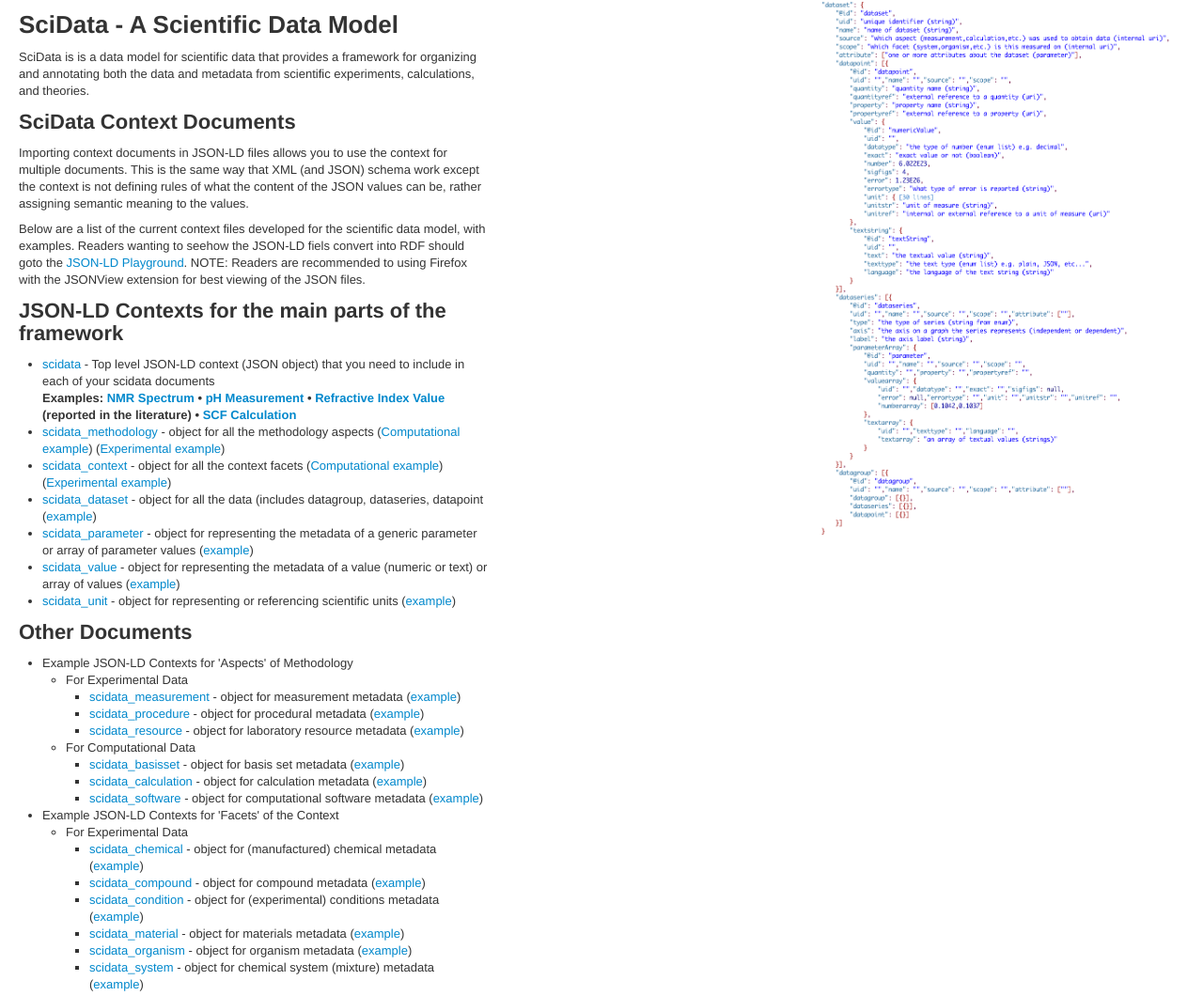
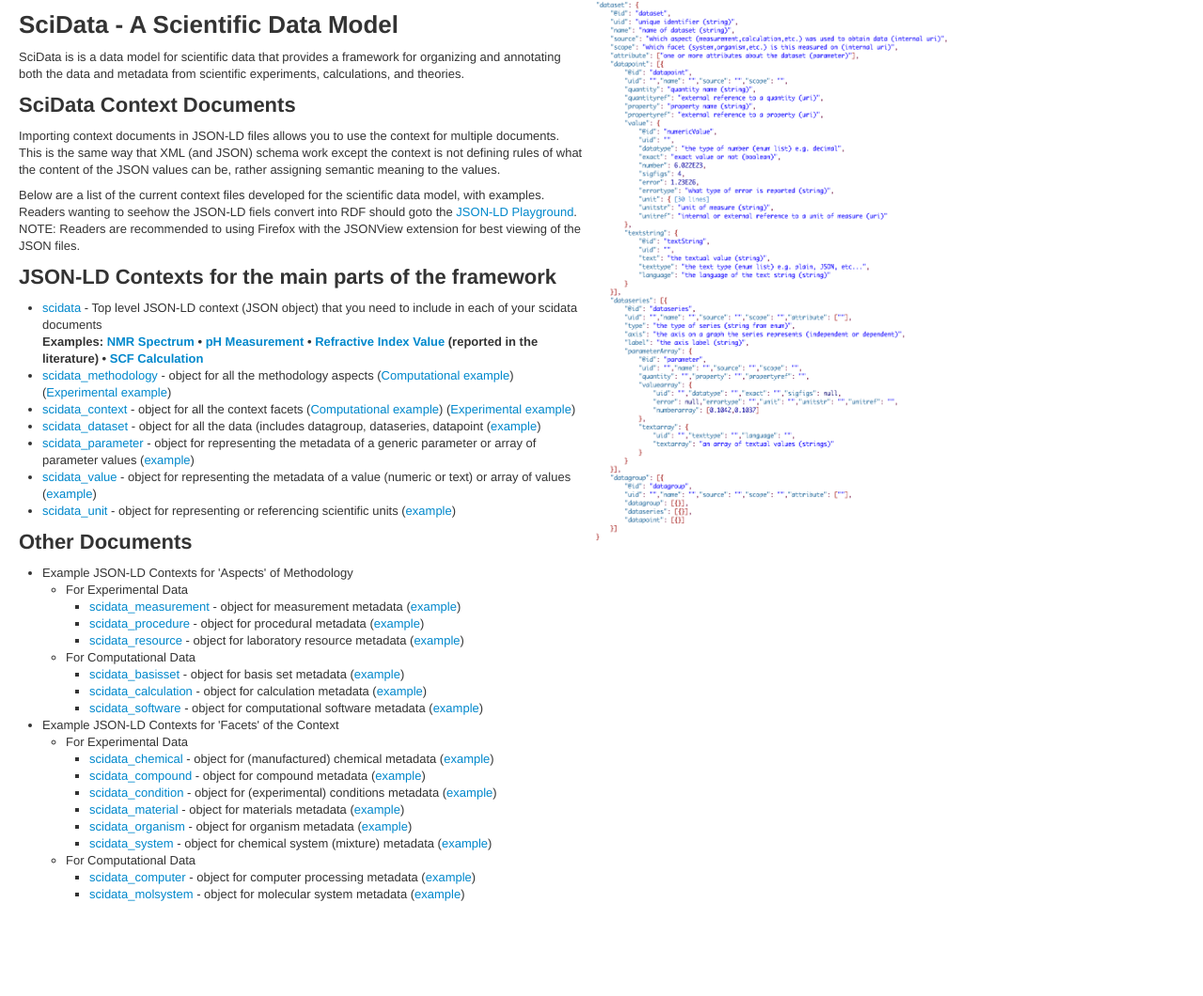
Before and after one commit to stuchalk/scidata, a plain HTML site: page index.html in a window 1280 px wide. Shown: the top 1060 px of the page at 94% size. After the commit the page ends 970 px from the top, so only its background shows below. Drawn offline with Linux system fonts and the light colour scheme.

Commit message:
Initial push of files for scidata

```diff
--- a/index.html
+++ b/index.html
@@ -6,8 +6,8 @@
 		<meta http-equiv="content-type" content="text/html; charset=utf-8" />
 		<link rel="stylesheet" href="scidata.css" type="text/css" />
 	</head>
-	<body style="padding: 0 20px;">
-		<div style="float: left;width: 500px;">
+	<body style="padding: 0 20px;width: 1024;">
+		<div style="float: left;width: 600px;">
 			<h1>SciData - A Scientific Data Model</h1>
 		<p>SciData is is a data model for scientific data that provides a framework for organizing and annotating both
 			the data and metadata from scientific experiments, calculations, and theories.</p>
@@ -90,11 +90,9 @@
 			</li>
 		</ul>
 		</div>
-		<div style="float: right;width: 400px;">
-			<img src="images/dataset_framework.png" style="width: 400px;" />
+		<div style="float: right;width: 424px;">
+			<img src="images/dataset_framework.png" style="width: 404px;" />
 		</div>
 		<div style="clear: both;"></div>
-
-
 	</body>
 </html>
```
